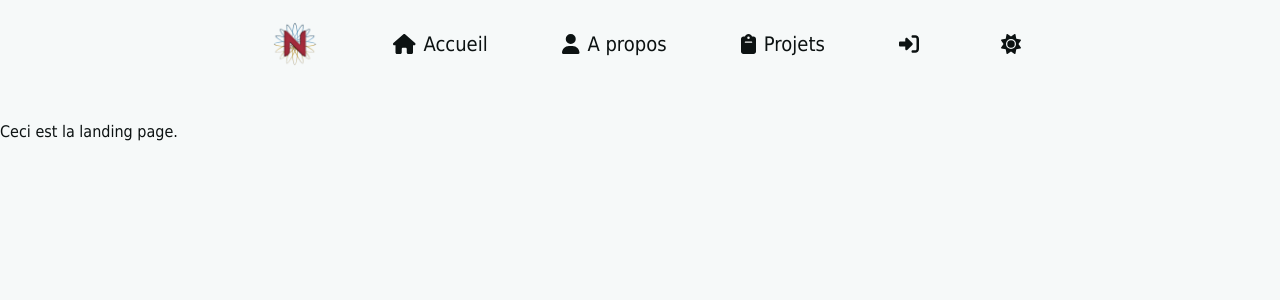
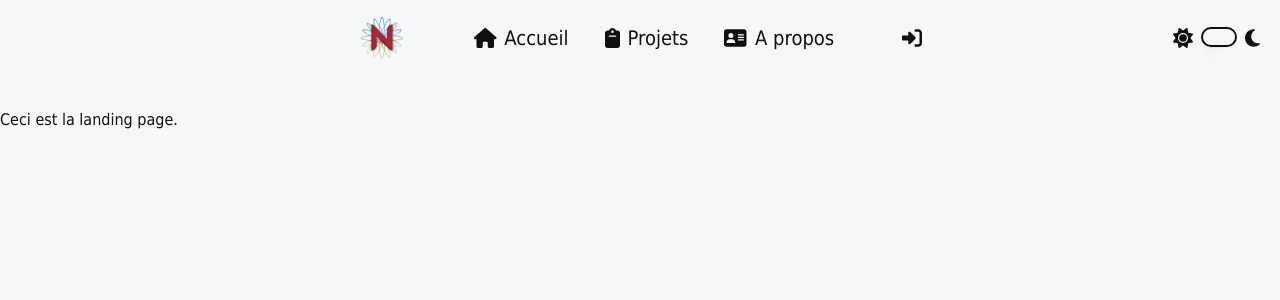
Before and after one commit to Neutron35/Portfolio-frontend, a React (Vite) app: page / in a window 1280 px wide. Shown: the top 300 px of the page. Built offline with nearby package versions, Linux system fonts and the light colour scheme; no server answers.

Commit message:
fix: better Header but not perfect yet

```diff
--- a/src/components/Header/index.tsx
+++ b/src/components/Header/index.tsx
@@ -1,4 +1,6 @@
+import { DropdownMenu, DropdownMenuContent, DropdownMenuItem, DropdownMenuTrigger } from '../ui/dropdown-menu';
 import { NavLink, useNavigate } from 'react-router-dom';
+import { NavigationMenu, NavigationMenuItem, NavigationMenuList } from '@/components/ui/navigation-menu';
 import {
   faAddressCard,
   faClipboard,
@@ -8,23 +10,14 @@ import {
   faRightToBracket,
   faSun,
   faUser,
+  faUserGear,
 } from '@fortawesome/free-solid-svg-icons';
 
 import { FontAwesomeIcon } from '@fortawesome/react-fontawesome';
-import Logo from '../../assets/neutron.png';
-import { memo } from 'react';
+import { Switch } from '../ui/switch';
+import logoImg from '../../assets/neutron.png';
 import { useAuth } from '@/lib/authProvider';
 import { useTheme } from '@/lib/themeProvider';
-
-// Memoize the FontAwesomeIcon component to prevent unnecessary re-renders
-const MemoizedFontAwesomeIcon = memo(FontAwesomeIcon);
-
-// Memoize the NavLink component to prevent unnecessary re-renders
-const MemoizedNavLink = memo(NavLink);
-
-// Define icons outside the component to ensure stable references
-const sunIcon = faSun;
-const moonIcon = faMoon;
 
 function Header() {
   const { darkTheme, setDarkTheme } = useTheme();
@@ -37,60 +30,72 @@ function Header() {
   }
 
   function handleLogout() {
-    setToken();
+    setToken(null);
     navigate('/', { replace: true });
   }
+
   return (
-    <header className="sticky top-0 w-full">
-      <nav className="py-1.5 px-8">
-        <ul className="w-4/6 mx-auto flex flex-row items-center justify-between text-xl">
-          <li className="ml-5 py-3.5 px-4">
-            <MemoizedNavLink to="/" className="navbar__logo">
-              <img src={Logo} className="h-12" alt="Logo" />
-            </MemoizedNavLink>
-          </li>
-          <li className="ml-5 py-3.5 px-4">
-            <MemoizedNavLink to="/" className="navbar__link">
-              <MemoizedFontAwesomeIcon icon={faHome} className="mr-2" />
+    <header className="sticky top-0 mx-auto flex items-center justify-center space-x-4 text-xl">
+      <NavigationMenu>
+        <NavigationMenuList>
+          <NavigationMenuItem className="mr-8 px-4 py-3.5">
+            <NavLink to="/">
+              <img src={logoImg} className="h-12" alt="Logo Neutron" />
+            </NavLink>
+          </NavigationMenuItem>
+          <NavigationMenuItem className="px-4 py-3.5">
+            <NavLink to="/">
+              <FontAwesomeIcon icon={faHome} className="mr-2" />
               Accueil
-            </MemoizedNavLink>
-          </li>
-          <li className="ml-5 py-3.5 px-4">
-            <MemoizedNavLink to="/about" className="navbar__link">
-              <MemoizedFontAwesomeIcon icon={faUser} className="mr-2" />A propos
-            </MemoizedNavLink>
-          </li>
-          <li className="ml-5 py-3.5 px-4">
-            <MemoizedNavLink to="/projects" className="navbar__link">
-              <MemoizedFontAwesomeIcon icon={faClipboard} className="mr-2" />
+            </NavLink>
+          </NavigationMenuItem>
+          <NavigationMenuItem className="px-4 py-3.5">
+            <NavLink to="/projects">
+              <FontAwesomeIcon icon={faClipboard} className="mr-2" />
               Projets
-            </MemoizedNavLink>
-          </li>
-          {token && (
-            <li className="ml-5 py-3.5 px-4">
-              <MemoizedNavLink to="/account" className="navbar__link">
-                <MemoizedFontAwesomeIcon icon={faAddressCard} className="mr-2" />
-              </MemoizedNavLink>
-            </li>
-          )}
-          <li className="ml-5 py-3.5 px-4">
-            {token ? (
-              <button onClick={handleLogout}>
-                <MemoizedFontAwesomeIcon icon={faRightFromBracket} className="mr-2" />
-              </button>
+            </NavLink>
+          </NavigationMenuItem>
+          <NavigationMenuItem className="px-4 py-3.5">
+            <NavLink to="/about">
+              <FontAwesomeIcon icon={faAddressCard} className="mr-2" />A propos
+            </NavLink>
+          </NavigationMenuItem>
+          <NavigationMenuItem className="px-4 py-3.5">
+            {!token ? (
+              <NavLink to="/login" className="ml-8">
+                <FontAwesomeIcon icon={faRightToBracket} />
+              </NavLink>
             ) : (
-              <MemoizedNavLink to="/login" className="navbar__link">
-                <MemoizedFontAwesomeIcon icon={faRightToBracket} className="mr-2" />
-              </MemoizedNavLink>
+              <div>
+                <DropdownMenu>
+                  <DropdownMenuTrigger asChild className="cursor-pointer px-4 py-3.5">
+                    <FontAwesomeIcon icon={faUser} className="ml-8 text-xl" />
+                  </DropdownMenuTrigger>
+                  <DropdownMenuContent className="font-display">
+                    <DropdownMenuItem>
+                      <NavLink to="/account">
+                        <FontAwesomeIcon icon={faUserGear} className="pr-3" />
+                        Mon compte
+                      </NavLink>
+                    </DropdownMenuItem>
+                    <DropdownMenuItem>
+                      <button onClick={handleLogout}>
+                        <FontAwesomeIcon icon={faRightFromBracket} className="pr-3" />
+                        Se déconnecter
+                      </button>
+                    </DropdownMenuItem>
+                  </DropdownMenuContent>
+                </DropdownMenu>
+              </div>
             )}
-          </li>
-          <li className="ml-5 py-3.5 px-4">
-            <button onClick={handleToggle}>
-              <MemoizedFontAwesomeIcon icon={darkTheme ? moonIcon : sunIcon} className="mr-2" />
-            </button>
-          </li>
-        </ul>
-      </nav>
+          </NavigationMenuItem>
+        </NavigationMenuList>
+      </NavigationMenu>
+      <div className="absolute right-5">
+        <FontAwesomeIcon icon={faSun} />
+        <Switch onClick={handleToggle} checked={darkTheme} className="mx-2" />
+        <FontAwesomeIcon icon={faMoon} />
+      </div>
     </header>
   );
 }
```
